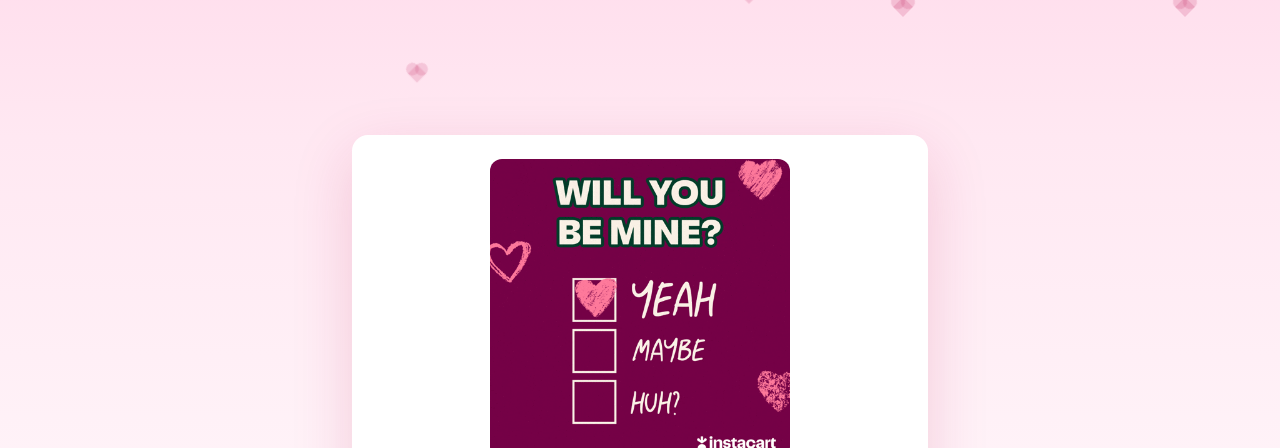
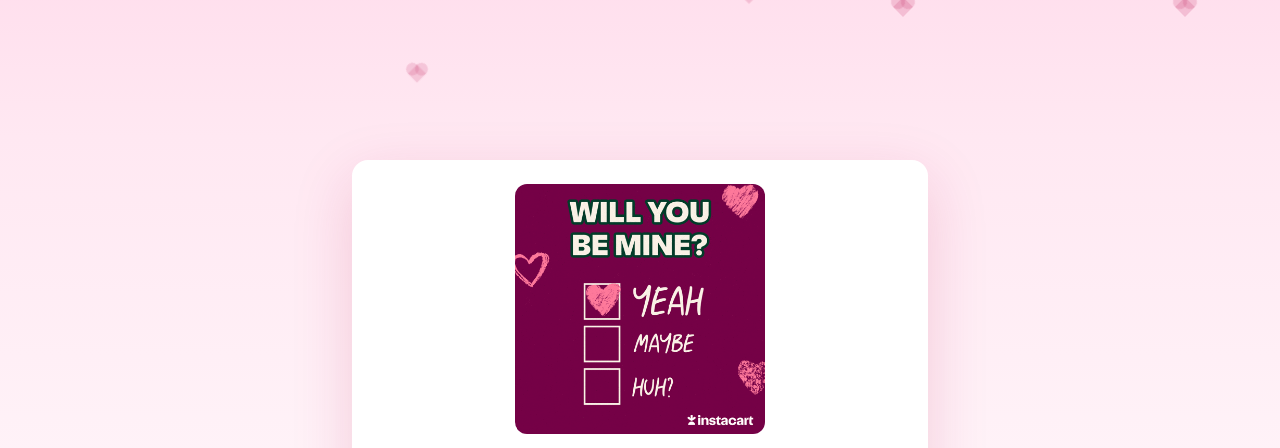
Before and after one commit to pgxbkmrxms-commits/Mia-pages, a plain HTML site: page mia-optimized.html in a window 1280 px wide. Shown: the top 448 px of the page. Drawn offline with Linux system fonts and the light colour scheme.

Commit message:
Performance-Optimierung: Lazy Loading, kleinere Bildgröße, Preload entfernt

```diff
--- a/mia-optimized.html
+++ b/mia-optimized.html
@@ -18,7 +18,6 @@
   <meta name="twitter:title" content="Willst du meine Freundin sein?">
   <meta name="twitter:description" content="Eine besondere Frage an eine besondere Person 💕">
   <title>Willst du meine Freundin sein?</title>
-  <link rel="preload" as="image" href="images/giphy.gif" fetchpriority="high">
   <link rel="preconnect" href="libs/" crossorigin>
   <link rel="dns-prefetch" href="libs/">
   <style>
@@ -133,6 +132,7 @@
       border-radius: 12px;
       height: auto;
       max-width: 100%;
+      width: 250px;
       aspect-ratio: 1 / 1;
       object-fit: cover;
       display: block;
@@ -378,7 +378,7 @@
   </div>
   <main class="card" aria-labelledby="valentineQuestion" id="card">
     <div id="status" role="status" aria-live="polite" class="visually-hidden"></div>
-    <img id="imageDisplay" src="images/giphy.gif" alt="Niedliche animierte Grafik zum Valentinstag" width="300" height="300" loading="eager" decoding="async" fetchpriority="high" />
+    <img id="imageDisplay" src="images/giphy.gif" alt="Niedliche animierte Grafik zum Valentinstag" width="250" height="250" loading="lazy" decoding="async" fetchpriority="auto" />
     <h1 id="valentineQuestion">Willst du meine Freundin sein?</h1>
     <p class="subtext" id="subtext">Ein kleines Ja macht meinen Tag perfekt.</p>
     <p class="hint" id="hint">Tipp: Mit Y/N geht's noch schneller. <span aria-hidden="true">Oder wische nach rechts/links!</span></p>
```
